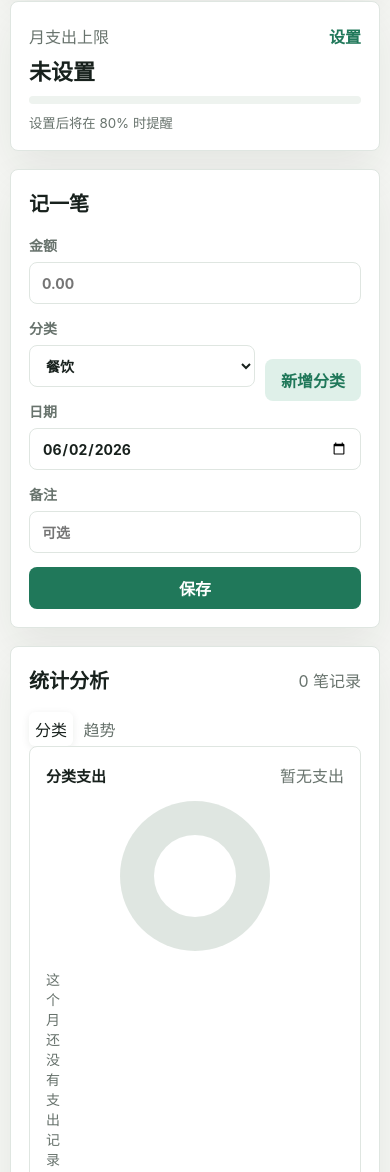
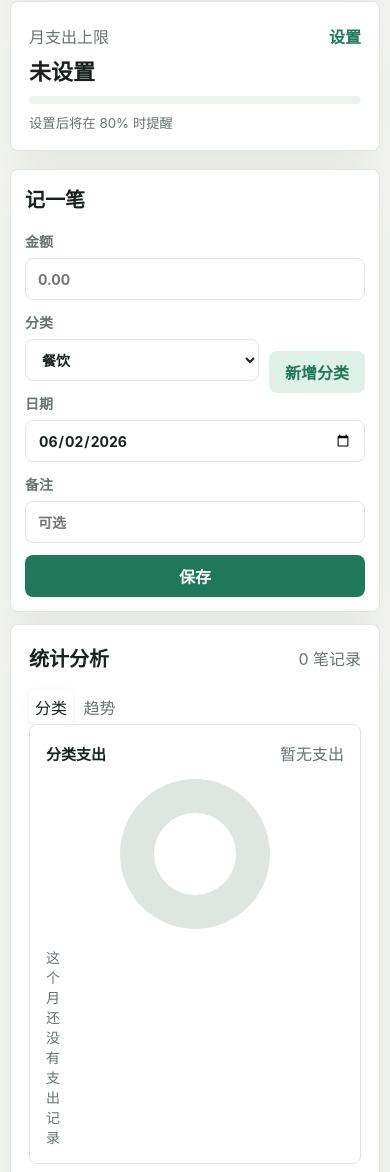
Before and after one commit to yurang282-alt/daily-ledger, a plain HTML site: page index.html in a window 390 px wide. Shown: the part 526-1698 px from the top of the page. Drawn offline with nearby package versions, Linux system fonts and the light colour scheme.

Commit message:
Fix mobile entry spacing

```diff
--- a/auth-layout.css
+++ b/auth-layout.css
@@ -73,4 +73,60 @@
   .auth-panel.auth-panel--signed-in #passwordSignup {
     grid-column: 1 / -1;
   }
+
+  .workspace {
+    display: grid;
+    grid-template-columns: 1fr;
+    align-items: start;
+    gap: 12px;
+  }
+
+  .entry-panel {
+    position: static !important;
+    display: grid !important;
+    height: auto !important;
+    min-height: 0 !important;
+    max-height: none !important;
+    overflow: visible !important;
+    padding: 14px !important;
+    border-radius: 8px !important;
+    transform: none !important;
+    box-shadow: var(--shadow) !important;
+  }
+
+  .mobile-entry-open .entry-panel {
+    transform: none !important;
+  }
+
+  .entry-panel label {
+    margin-bottom: 12px;
+  }
+
+  .entry-panel input,
+  .entry-panel select,
+  .entry-panel button {
+    max-width: 100%;
+  }
+
+  .field-row {
+    display: grid !important;
+    grid-template-columns: minmax(0, 1fr) auto;
+    gap: 10px;
+    align-items: end;
+  }
+
+  #noteInput {
+    min-height: 42px;
+  }
+
+  .mobile-sheet-backdrop,
+  .mobile-entry-open .mobile-sheet-backdrop {
+    display: none !important;
+    opacity: 0 !important;
+    pointer-events: none !important;
+  }
+
+  body.mobile-entry-open {
+    overflow: auto !important;
+  }
 }
```
